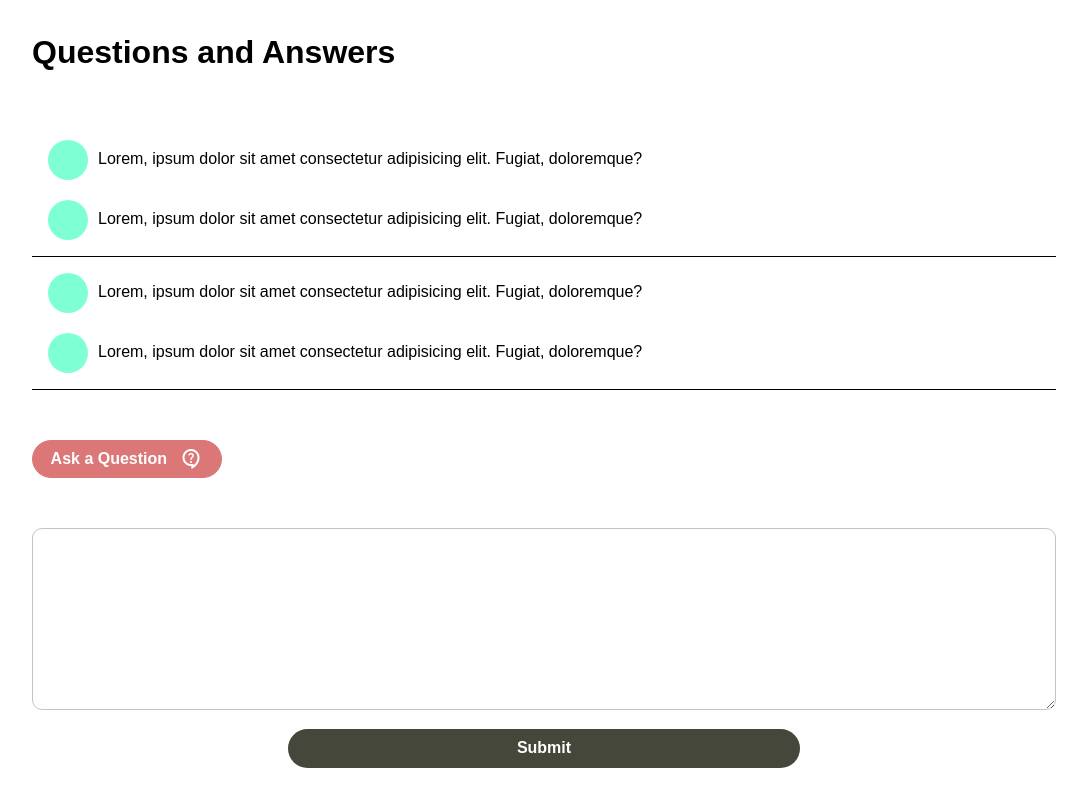
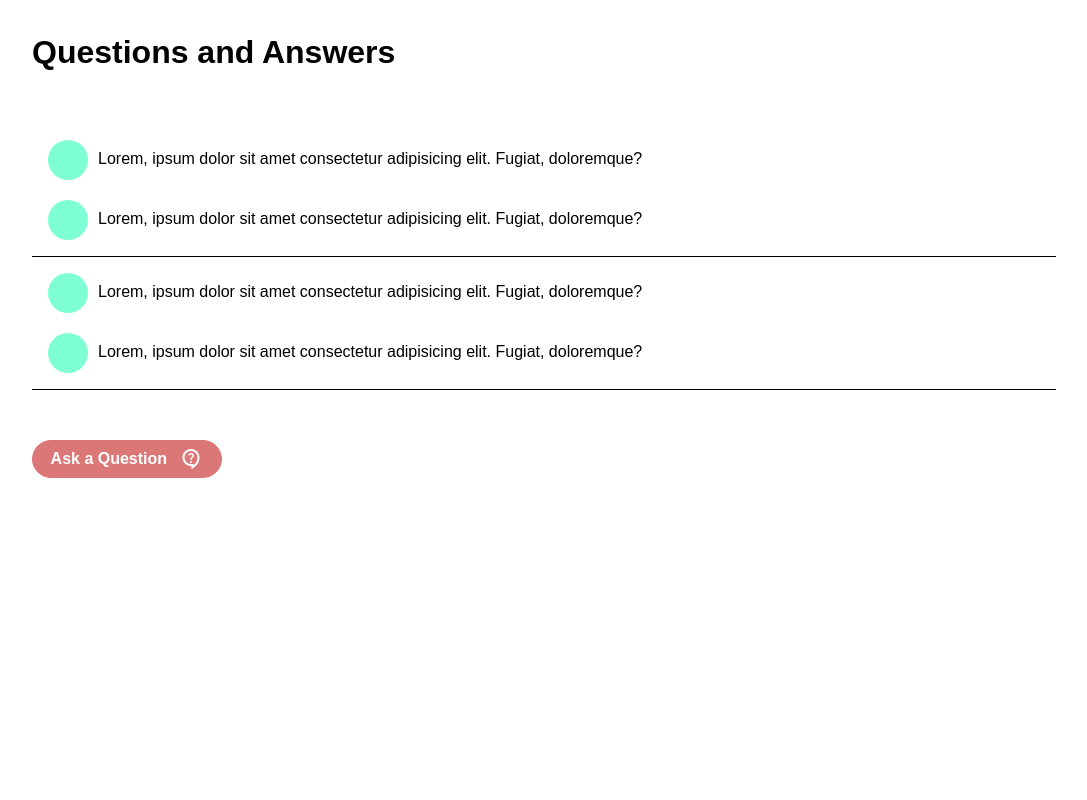
Before and after one commit to jureisgui/cera-app, a Vue app in the folder front-end/: page / in a window 1280 px wide. Shown: the part 954-1754 px from the top of the page, without its empty margins (96-1183 px from the left). After the commit the page ends 1464 px from the top, so only its background shows below. Built offline with nearby package versions, Linux system fonts and the light colour scheme.

Commit message:
Added condition to show question input upon clicking button

```diff
--- a/front-end/src/components/Modals/ProductModal/ProductModal.vue
+++ b/front-end/src/components/Modals/ProductModal/ProductModal.vue
@@ -14,8 +14,8 @@
             <QA />
             <QA />
         </div>
-        <MainButton main_button_prop="Ask a Question" button_icon_prop="contact_support" class="button" />
-        <div class="question_input">
+        <MainButton main_button_prop="Ask a Question" button_icon_prop="contact_support" class="button" @click="type_question=!type_question" />
+        <div class="question_input" v-if="type_question">
         <MessageInput />
         <LongButton long_button_text="Submit" class="long_btn" />
         </div>
@@ -96,6 +96,7 @@ export default {
   data() {
     return {
       ModalIsOpen: true,
+      type_question: false
     };
   },
 
```
